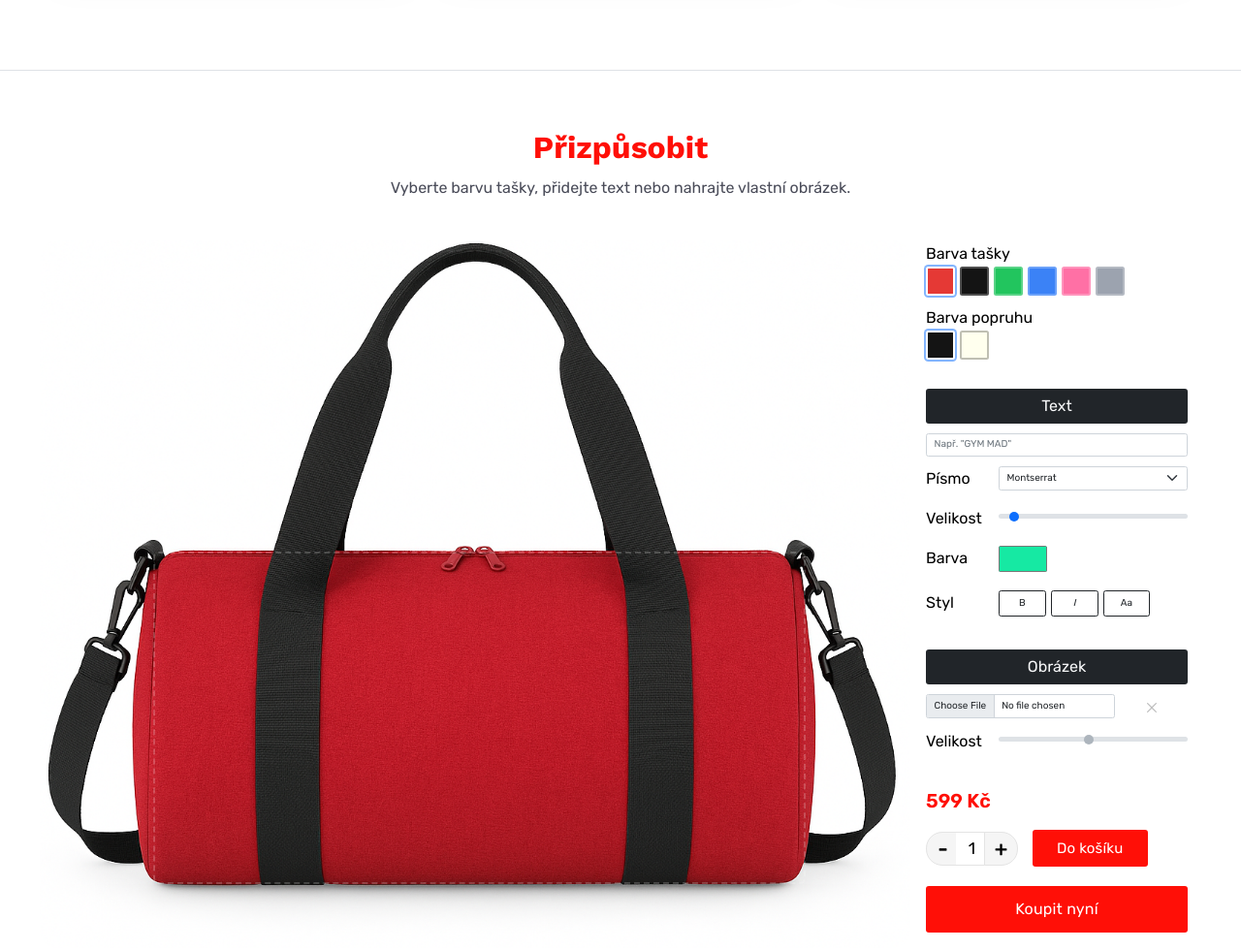
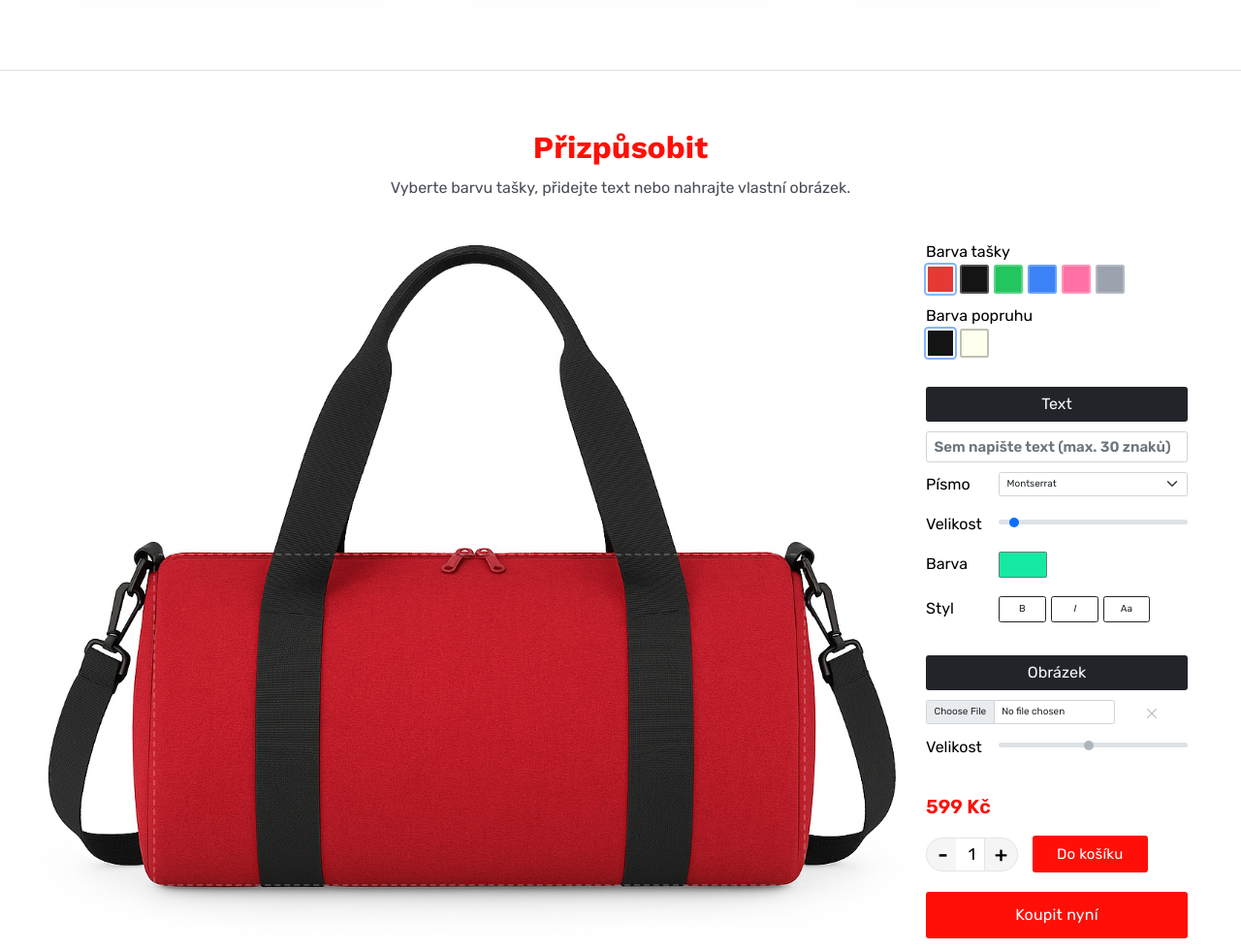
Before and after one commit to syny-o/gymbag, a Django app: page / in a window 1280 px wide. Shown: the part 1468-2448 px from the top of the page at 97% size. Run offline with Django 5.2, Linux system fonts and the light colour scheme; some libraries are stand-ins or nearby versions.

Commit message:
bigger main text input

```diff
--- a/core/templates/core/partials/_customizer.html
+++ b/core/templates/core/partials/_customizer.html
@@ -116,8 +116,8 @@
               <input
                 id="presetText"
                 type="text"
-                class="form-control"
-                placeholder='Např. "GYM MAD"'
+                class="form-control big-font"
+                placeholder='Sem napište text (max. 30 znaků)'
               />
             </div>
           </div>
--- a/static/assets/css/customizer.css
+++ b/static/assets/css/customizer.css
@@ -61,6 +61,11 @@
 .swatch[data-strap="white"] {
   background: #ffe;
   border: solid 2px rgba(0, 0, 0, 0.25);
+}
+
+.big-font {
+  font-size: 1.5rem;
+  font-weight: 600;
 }
 
 /* Stage */
```
